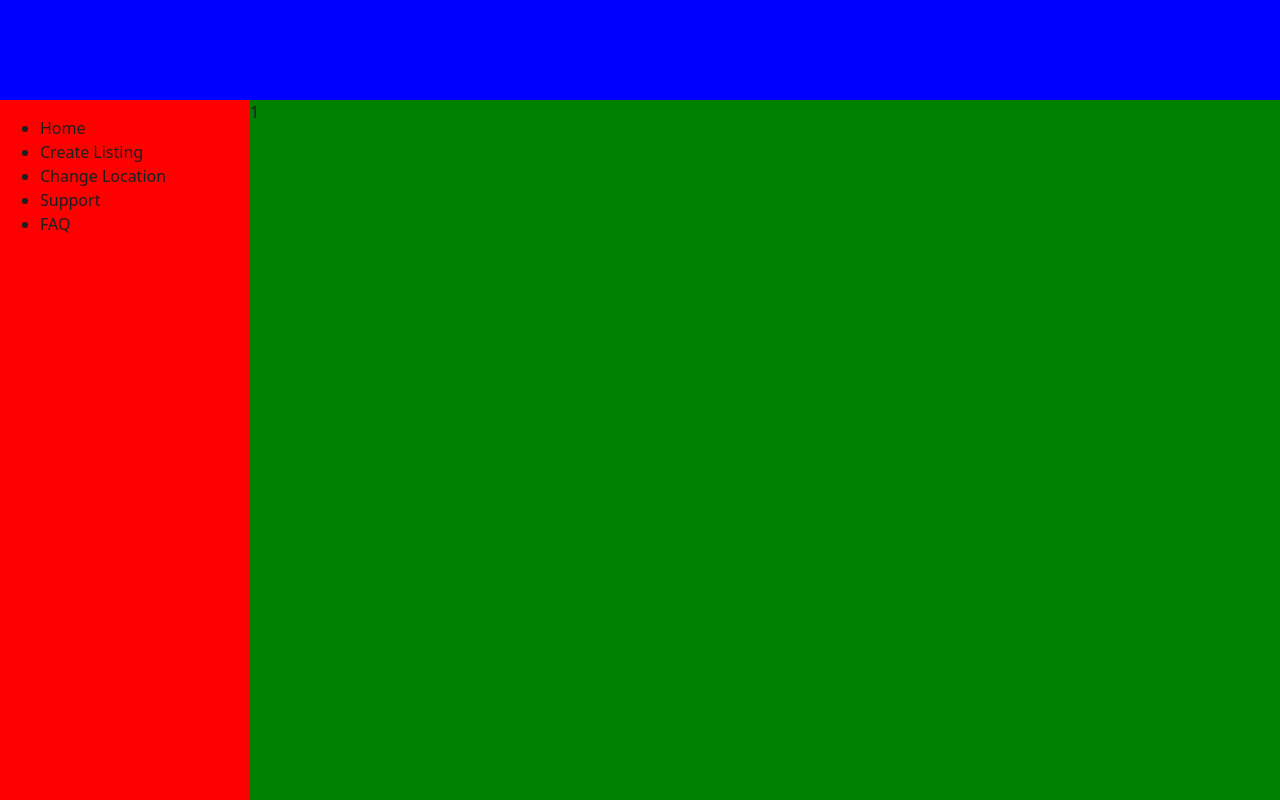
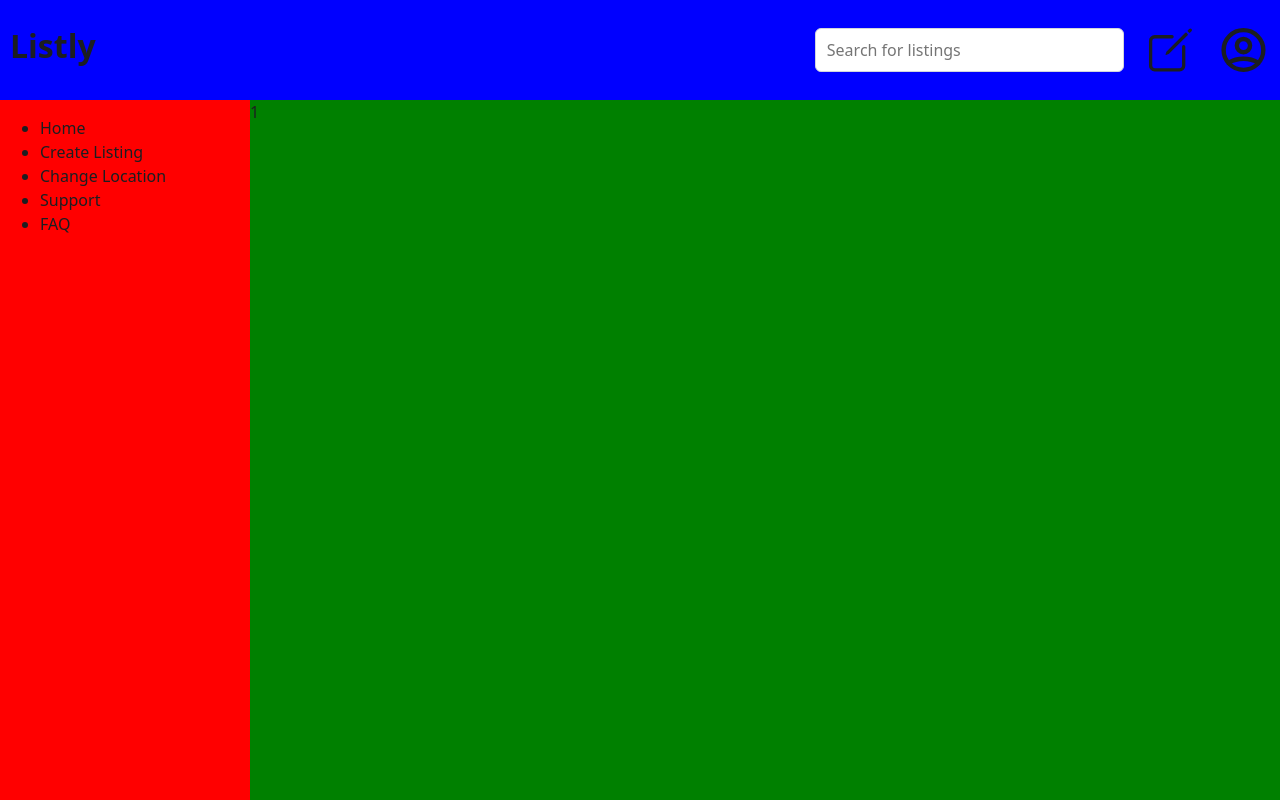
Before and after one commit to Mykeb96/Listly_Frontend, a Next.js app: page /1 in a window 1280 px wide. Built offline with nearby package versions, Linux system fonts and the light colour scheme.

Commit message:
feat(header): added basic structure and react icons

```diff
--- a/package.json
+++ b/package.json
@@ -12,6 +12,7 @@
     "next": "16.1.4",
     "react": "19.2.3",
     "react-dom": "19.2.3",
+    "react-icons": "^5.5.0",
     "sass": "^1.97.3"
   },
   "devDependencies": {
--- a/src/components/header/Header.module.scss
+++ b/src/components/header/Header.module.scss
@@ -6,4 +6,18 @@
     top: 0;
     left: 0;
     z-index: 100;
+    display: flex;
+    justify-content: space-between;
+    align-items: center;
+    padding: 0 10px 0 10px;
 }
+
+.headerItems {
+    display: flex;
+    align-items: center;
+    gap: 20px;
+}
+
+.headerItems_icon {
+    cursor: pointer;
+}
--- a/src/components/header/Header.tsx
+++ b/src/components/header/Header.tsx
@@ -1,11 +1,26 @@
 import styles from './Header.module.scss'
 
+import { useState } from 'react';
+import type React from "react"
+
+import { IoCreateOutline } from "react-icons/io5";
+import { HiOutlineUserCircle } from "react-icons/hi";
+
 export default function Header() {
+    const [userInput, setUserInput] = useState<string>('')
 
+    function handleUserInput(e: React.ChangeEvent<HTMLInputElement>) {
+        setUserInput(e.target.value)
+    }
 
     return (
         <div className={styles.container}>
-
+            <h1>Listly</h1>
+            <div className={styles.headerItems}>
+                <input value={userInput} type='text' placeholder='Search for listings' onChange={(e) => handleUserInput(e)}/>
+                <IoCreateOutline size={80} className={styles.headerItems_icon}/>
+                <HiOutlineUserCircle size={80} className={styles.headerItems_icon}/>
+            </div>
         </div>
     )
 }
```
Also changed, not shown: 1 other file (tests, documents, lock files or other folders).
